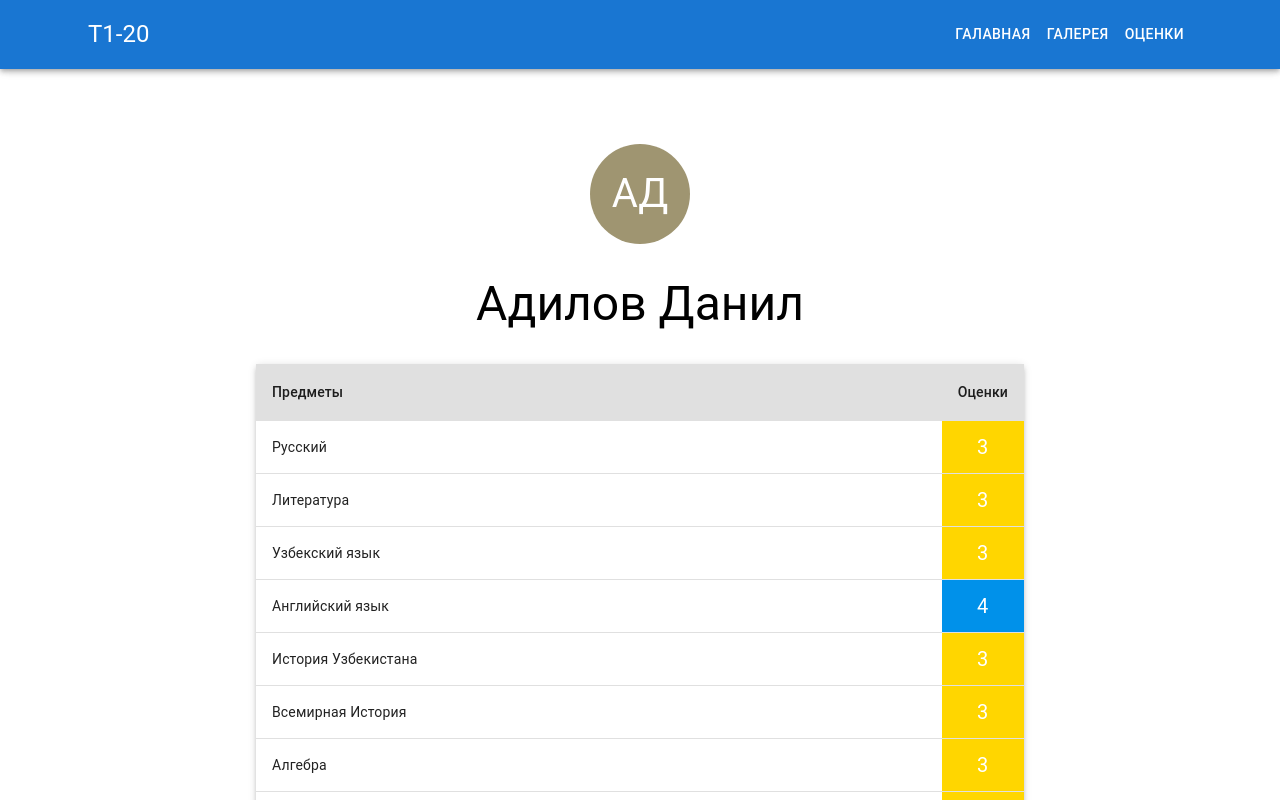
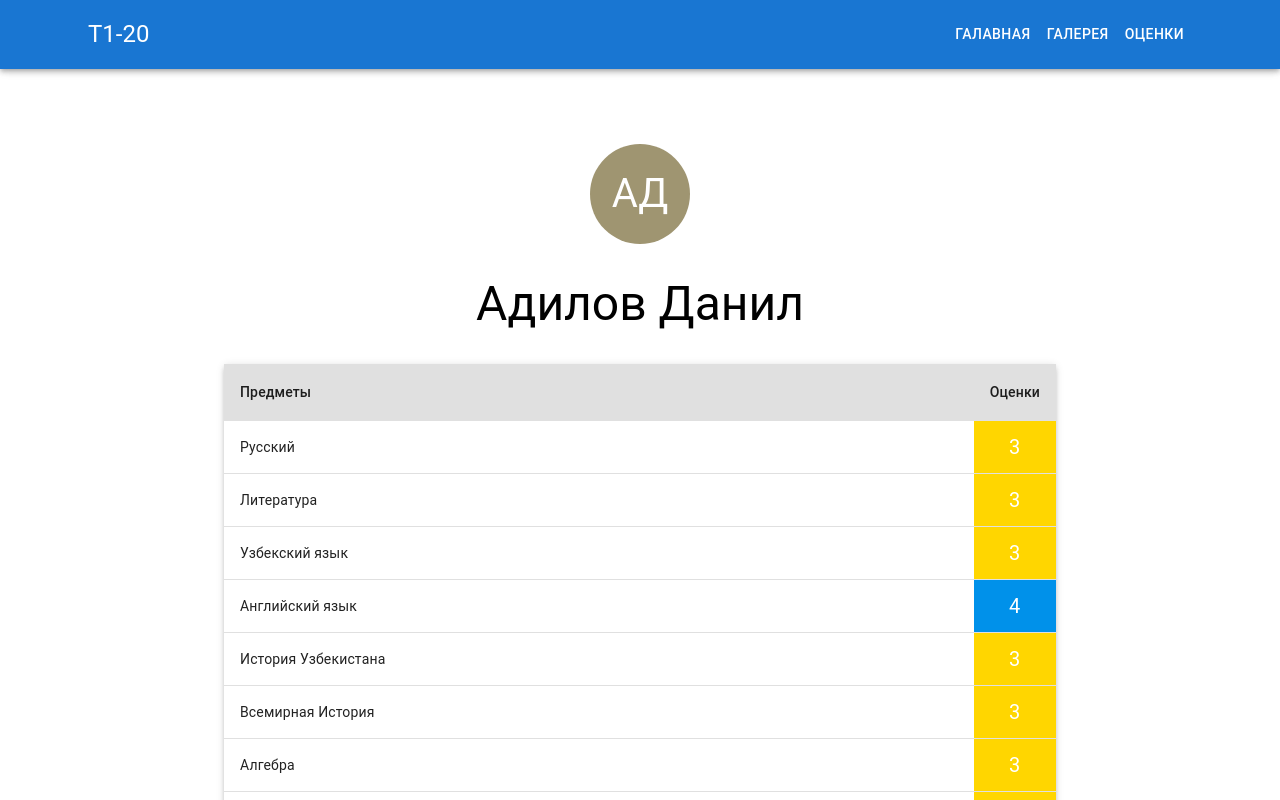
Before and after one commit to Isl0m/groupSite, a Next.js app: page /rating/1 in a window 1280 px wide. Shown: the top 800 px of the page. Built offline with nearby package versions, Linux system fonts and the light colour scheme.

Commit message:
style err

```diff
--- a/pages/rating/[id].tsx
+++ b/pages/rating/[id].tsx
@@ -45,7 +45,9 @@ const RatingItem: React.FC = () => {
         <Typography variant="h3" component="h3" align="center" sx={{ marginTop: '2rem' }}>
           {currentRow.name}
         </Typography>
-        <Paper elevation={3} sx={{ maxWidth: '60vw', margin: '2rem auto' }}>
+        <Paper
+          elevation={3}
+          sx={{ maxWidth: { sm: '95vw', md: '80vw', lg: '65vw' }, margin: '2rem auto' }}>
           <TableContainer>
             <Table sx={{ minWidth: 750 }} aria-label="simple table">
               <TableHead>
```
